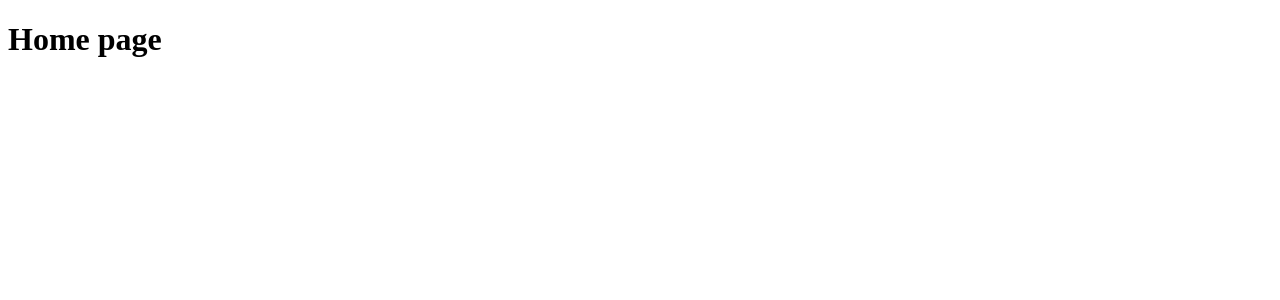
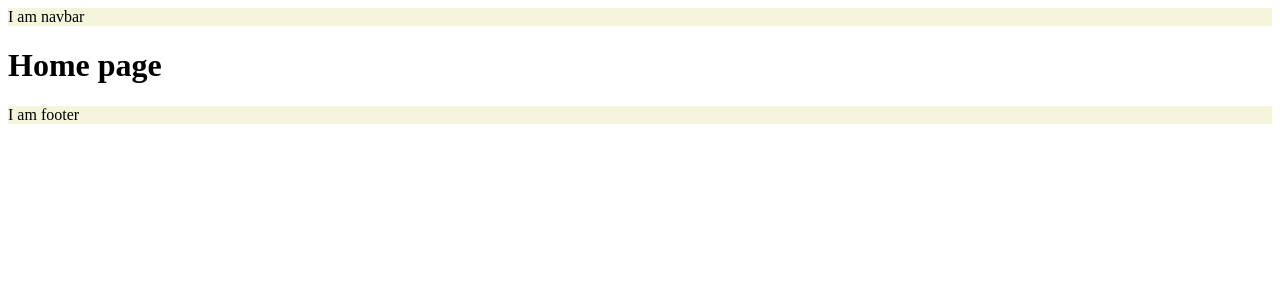
Before and after one commit to ZayeemMohd/next-js-day1, a Next.js app: page / in a window 1280 px wide. Shown: the top 300 px of the page. Built offline with nearby package versions, Linux system fonts and the light colour scheme.

Commit message:
layouts in next.js

```diff
--- a/src/app/auth/layout.js
+++ b/src/app/auth/layout.js
@@ -0,0 +1,6 @@
+export default function AuthLayout({children}){
+    return <div>
+        <h1>Authentication Page: </h1>
+        {children}
+    </div>
+}
--- a/src/app/auth/signup/page.jsx
+++ b/src/app/auth/signup/page.jsx
@@ -1,7 +1,7 @@
 export default function Signup() {
   return (
     <div>
-      <h1>Sign up page</h1>
+      <h1>Signup page</h1>
     </div>
   );
 }
--- a/src/app/layout.js
+++ b/src/app/layout.js
@@ -1,13 +1,16 @@
+import { black } from "next/dist/lib/picocolors";
 import { Geist, Geist_Mono } from "next/font/google";
-
 
 export default function RootLayout({ children }) {
   return (
-    <html
-      lang="en"
-      className={`h-full antialiased`}
-    >
-      <body className="min-h-full flex flex-col">{children}</body>
+    <html lang="en" className={`h-full antialiased`}>
+      <body className="min-h-full flex flex-col">
+        <div style={{ backgroundColor: "beige" }}>I am navbar</div>
+
+        {children}
+
+        <div style={{ backgroundColor: "beige" }}>I am footer</div>
+      </body>
     </html>
   );
 }
```
Also changed, not shown: src/app/(offer)/layout.js (added, +12 -0 lines), src/app/(offer)/restaurant/pistahouse/page.js (renamed from src/app/restaurant/pistahouse/page.js), src/app/(offer)/todos/Loading.js (renamed from src/app/todos/Loading.js), src/app/(offer)/todos/page.js (renamed from src/app/todos/page.js), src/app/auth/signin/page.jsx (line endings or trailing spaces).
